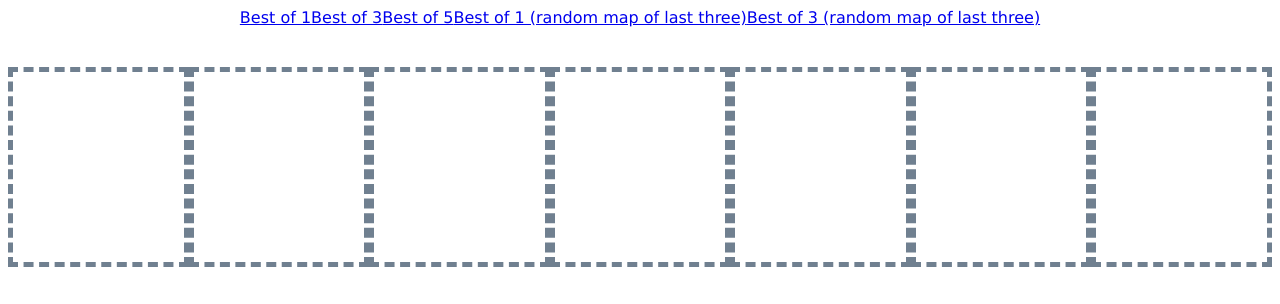
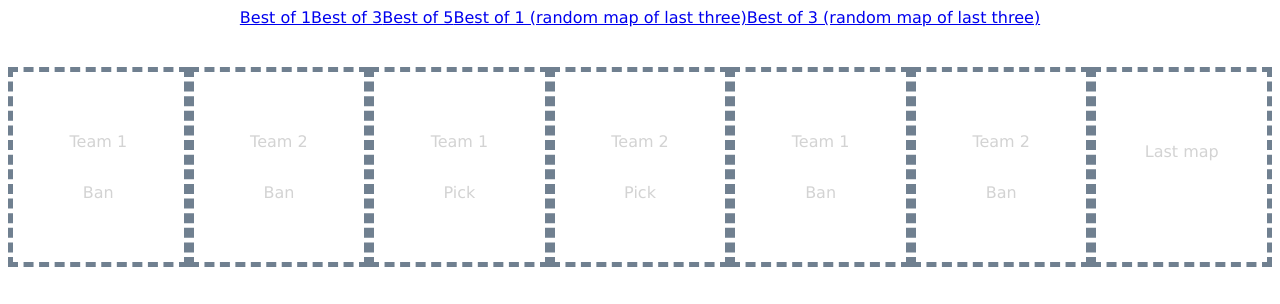
Before and after one commit to christianfredh/csgo-map-selector, a plain HTML site: page index.html in a window 1280 px wide. Shown: the top 304 px of the page. Drawn offline with Linux system fonts and the light colour scheme; grey boxes are pictures that could not be loaded.

Commit message:
Remove when droped

```diff
--- a/index.html
+++ b/index.html
@@ -15,13 +15,34 @@
         <a href="#">Best of 3 (random map of last three)</a>
     </nav>
     <div class="picks-and-bans">
-        <div class="pick-or-ban-box"></div>
-        <div class="pick-or-ban-box"></div>
-        <div class="pick-or-ban-box"></div>
-        <div class="pick-or-ban-box"></div>
-        <div class="pick-or-ban-box"></div>
-        <div class="pick-or-ban-box"></div>
-        <div class="pick-or-ban-box"></div>
+        <div class="pick-or-ban-box available">
+            <p>Team 1</p>
+            <p>Ban</p>
+        </div>
+        <div class="pick-or-ban-box">
+            <p>Team 2</p>
+            <p>Ban</p>
+        </div>
+        <div class="pick-or-ban-box">
+            <p>Team 1</p>
+            <p>Pick</p>
+        </div>
+        <div class="pick-or-ban-box">
+            <p>Team 2</p>
+            <p>Pick</p>
+        </div>
+        <div class="pick-or-ban-box">
+            <p>Team 1</p>
+            <p>Ban</p>
+        </div>
+        <div class="pick-or-ban-box">
+            <p>Team 2</p>
+            <p>Ban</p>
+        </div>
+        <div class="pick-or-ban-box">
+            <p>Last map</p>
+            <p></p>
+        </div>
     </div>
 
     <div class="available-maps">
--- a/map-selection.js
+++ b/map-selection.js
@@ -54,7 +54,7 @@ function handleDrop(e) {
     // Don't do anything if dropping the same column we're dragging.
     if (dragSrcEl != this) {
         // Set the source column's HTML to the HTML of the column we dropped on.
-        dragSrcEl.innerHTML = this.innerHTML;
+        dragSrcEl.innerHTML = 'selected';
         this.innerHTML = e.dataTransfer.getData('text/html');
     }
 
--- a/style.css
+++ b/style.css
@@ -31,9 +31,14 @@ footer {
 }
 
 .pick-or-ban-box {
+    display: flex;
+    flex-direction: column;
+    justify-content: center;
+    align-items: center;
     height: 200px;
     width: 200px;
     border: thick slategrey dashed;
+    color: lightgray;
 }
 
 .pick-or-ban-box.over {
```
